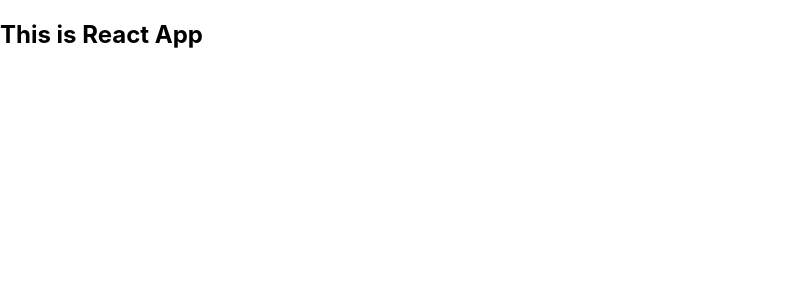
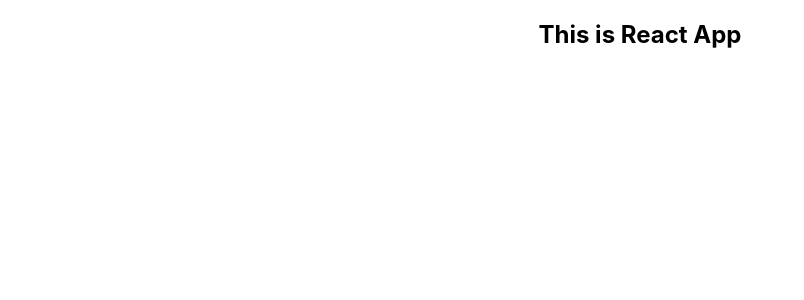
Before and after one commit to raihaninfo/javascript_practice, a React (Create React App) app in the folder react/core-concepts/: page / in a window 1280 px wide. Shown: the top 300 px of the page, without its empty margins (0-804 px from the left). Built offline with nearby package versions, Linux system fonts and the light colour scheme.

Commit message:
add my new text

```diff
--- a/react/core-concepts/src/App.js
+++ b/react/core-concepts/src/App.js
@@ -3,7 +3,7 @@
 function App() {
   return (
     <div>
-      <h2>This is React App</h2>
+      <h2 className="text-center">This is React App</h2>
     </div>
   );
 }
```
